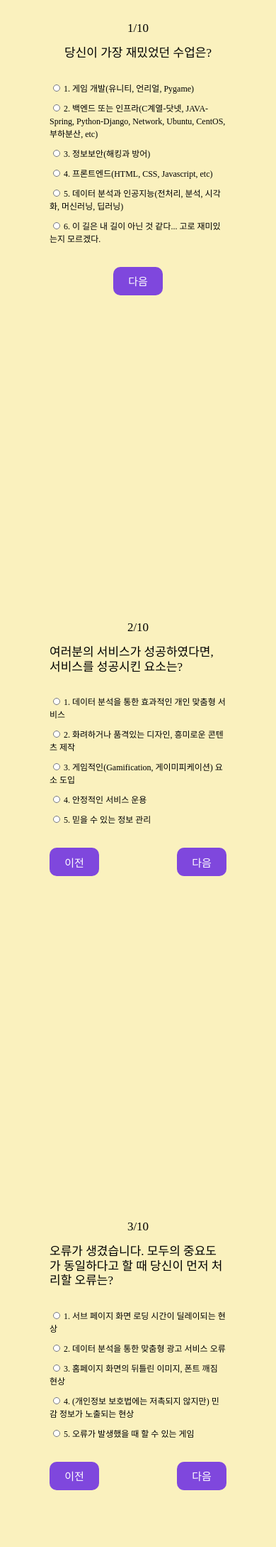
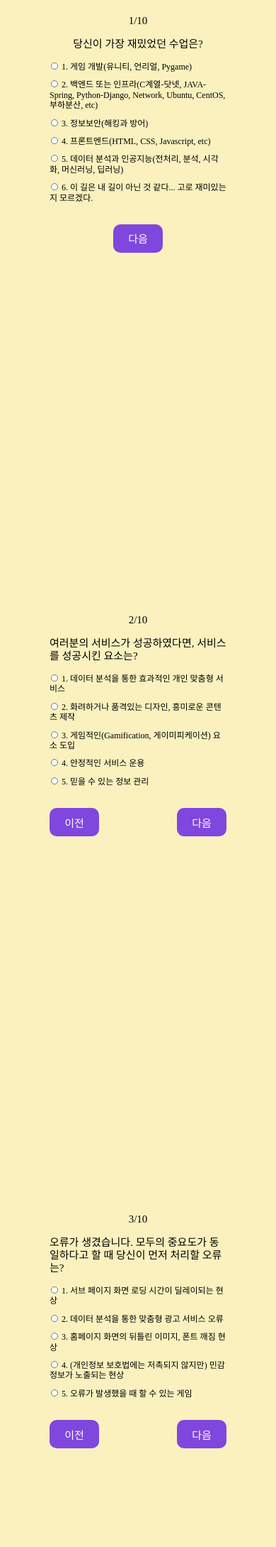
Before and after one commit to Seunghan-Jung/MBIT, a Django app: page /form/ in a window 390 px wide. Shown: the top 2179 px of the page at 71% size. Run offline with Django 3.2, Linux system fonts and the light colour scheme; data comes from the database, SQL or seed files in the repository; some web fonts are replaced.

Commit message:
css, js modified

```diff
--- a/main/static/css/form.css
+++ b/main/static/css/form.css
@@ -18,6 +18,7 @@ body {
     color: #000;
     overflow: hidden;
     background-attachment: fixed;
+    font-family: "NEXON Lv1 Gothic OTF";
 }
 
 #survey{
@@ -25,7 +26,7 @@ body {
     justify-content: center;
     width: 100vw;
     height: 100vh;
-    margin-top: 100px;
+    margin-top: 50px;
 }
 
 #survey .wrapper {
@@ -46,21 +47,22 @@ body {
     align-items: center;
     font-size: 30px;
     padding-bottom: 30px;
-    font-family: "GmarketSansBold";
-    line-height: 1.5;
+    line-height: 1.3;
 }
 
 .question_container .number {
-    font-family: "NEXON Lv1 Gothic OTF";
     padding-bottom: 30px;
 }
 
+.question_container .question {
+    font-family: "GmarketSansBold";
+}
+
 .answer {
-    font-family: "NEXON Lv1 Gothic OTF";
     display: flex;
     flex-direction: column;
     font-size: 15px;
-    line-height: 1.5;
+    line-height: 1.3;
     padding-bottom: 30px;
 }
 
@@ -101,7 +103,7 @@ body {
 
 @media all and (min-width: 279px) and (max-width: 600px) {
     #survey{
-        margin-top: 30px;
+        margin-top: 20px;
     }
 
     .test {
@@ -109,8 +111,9 @@ body {
     }
 
     .question_container {
-        font-size: 17px;
+        font-size: 15px;
         line-height: 1.2;
+        padding-bottom: 15px;
     }
 
     .question_container .number {
@@ -120,13 +123,14 @@ body {
     .answer {
         font-size: 12px;
         padding-bottom: 20px;
+        line-height: 1.2;
     }
 
     input[type=radio] {
         border: 0px;
         width: 10px;
         height: 10px;
-        margin: 2px 2px 0 5px;
+        margin: 2px 2px 0 2px;
     }
 
     .answer div {
--- a/main/static/css/result.css
+++ b/main/static/css/result.css
@@ -14,8 +14,9 @@
 }
 
 body {
-    background: linear-gradient( rgba(0, 0, 0, 0.5), rgba(0, 0, 0, 0.5)), url('../img/background.jpg') no-repeat 0 0 / 100vw 100vh;
-    color: #fff;
+    /* background: linear-gradient( rgba(0, 0, 0, 0.5), rgba(0, 0, 0, 0.5)), url('../img/background.jpg') no-repeat 0 0 / 100vw 100vh; */
+    background-color: #FAF1BE;
+    color: #000;
     overflow-x: hidden;
     font-family: "NEXON Lv1 Gothic OTF";
     background-attachment: fixed;
--- a/main/static/js/form.js
+++ b/main/static/js/form.js
@@ -25,7 +25,6 @@ $(function(){
     resize();
 
     $('.next_btn').click(function(e){
-        let $this = $(this);
         let divs = $(this).parent().prev().children();
         let inputs = divs.find('input:checked');
         if(inputs.length < 1) {
@@ -55,8 +54,8 @@ $(window).resize(function(){
     resize();
 });
 
-window.onbeforeunload = function(e) {
-    e.preventDefault();
-    e.returnValue = '';
-    window.scrollTo(0, 0);
-}
+$(function(){
+    $("html, body").animate({
+        scrollTop: 0
+    }, 500);
+});
```
Also changed, not shown: main/static/css/style.css (+7 -5 lines).
